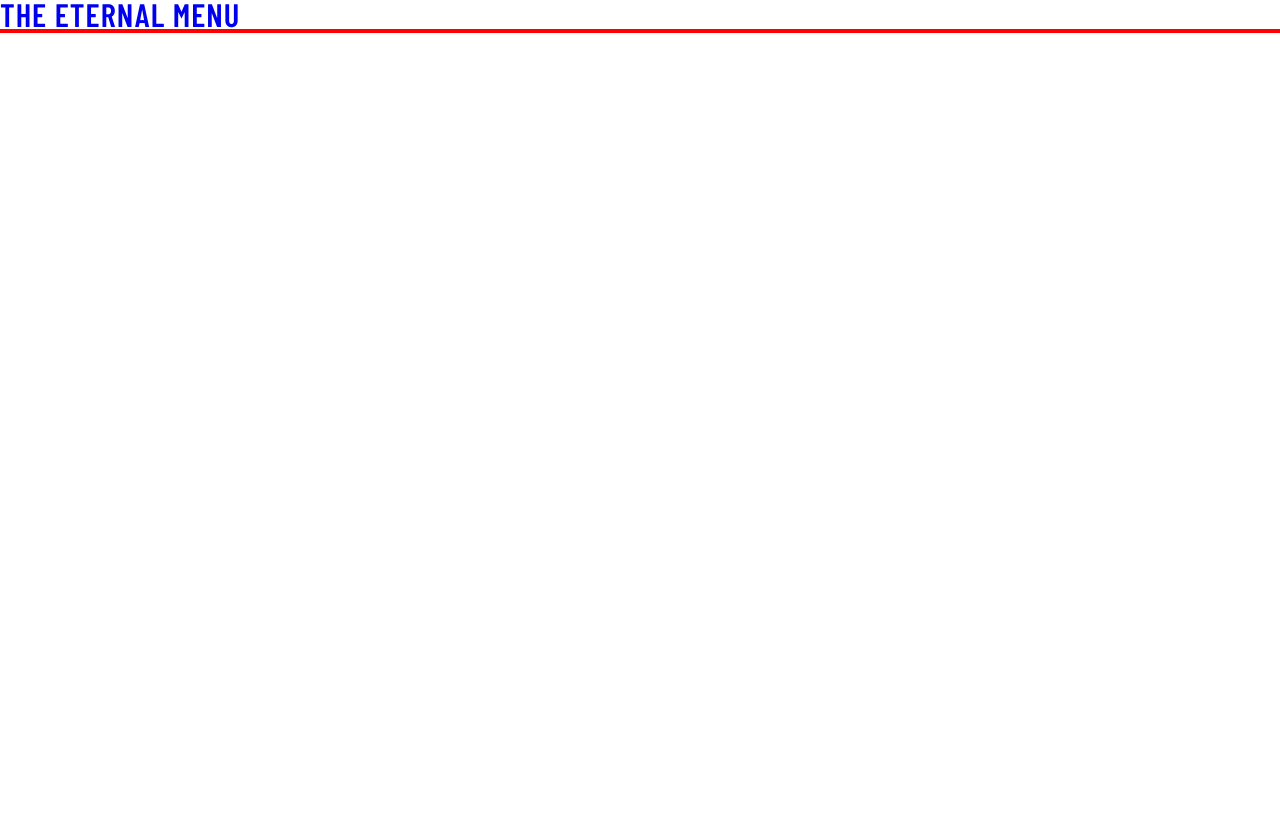
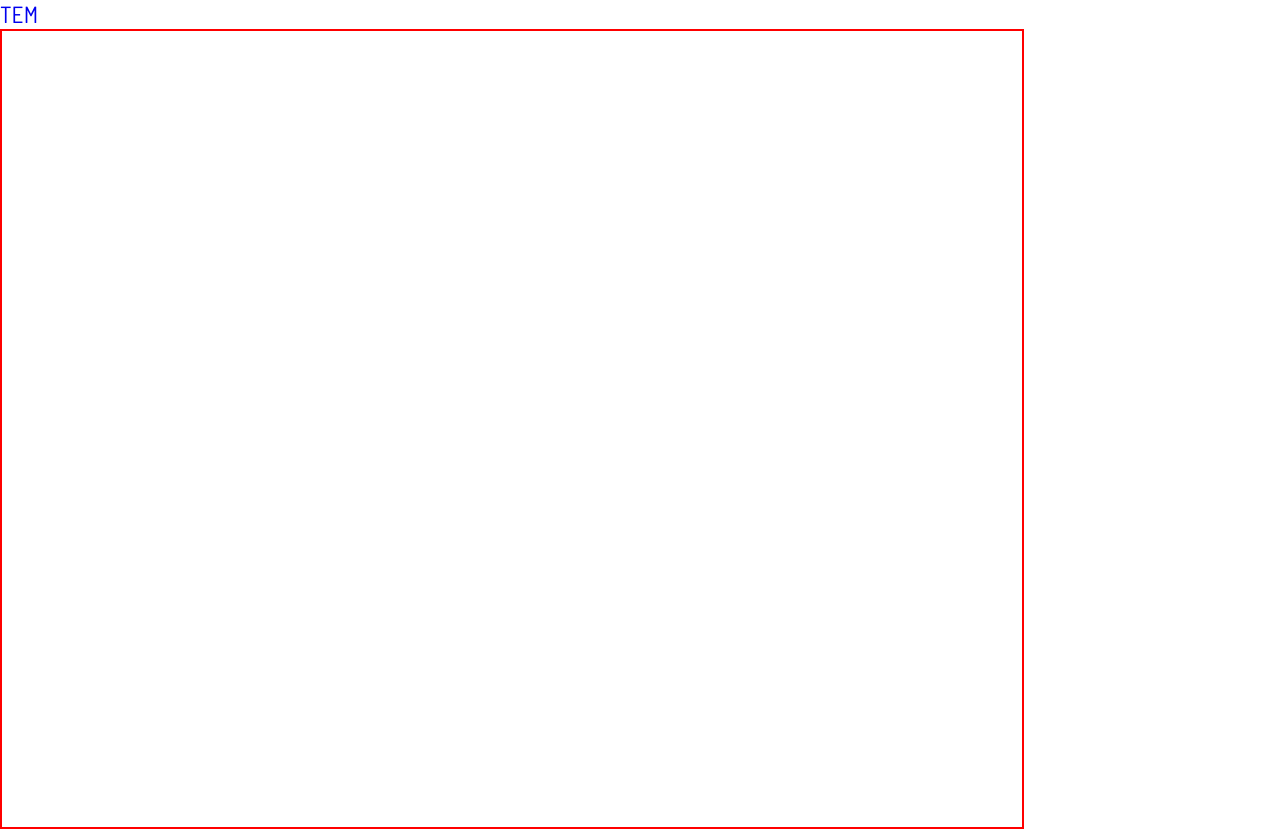
Before and after one commit to nadgerz/theEternalMenu, a React (Vite) app: page / in a window 1280 px wide. Before the commit the page ends 800 px from the top, so only its background shows below. Built offline with nearby package versions, Linux system fonts and the light colour scheme.

Commit message:
pulled <header> out of App, is now a component

```diff
--- a/src/App.js
+++ b/src/App.js
@@ -1,7 +1,9 @@
 import React from 'react';
 import ReactDOM from 'react-dom';
 // import { Router, Link } from '@reach/router';
-import { Link } from '@reach/router';
+// import { Link } from '@reach/router';
+
+import Header from './components/Header';
 // import FormikLogin from './Login';
 // import RecipeForm from './RecipeForm';
 import './assets/CSS/app.css';
@@ -14,14 +16,7 @@ const App = () => {
     // strictMode will warn you if you try to use a react feature they want to deprecate soon
     // will do nothing in production
     <React.StrictMode>
-      <header>
-        <nav className="burger-menu"></nav>
-        <div className="site-branding">
-          <Link to={'/'}>
-            <h1 className={'hidden'}>The Eternal Menu</h1>
-          </Link>
-        </div>
-      </header>
+      <Header />
 
       <main id={'main'}>
         {/*<Router>*/}
--- /dev/null
+++ b/src/assets/CSS/Header.css
@@ -0,0 +1 @@
+@import url('./styles.css');
--- a/src/assets/CSS/layout.css
+++ b/src/assets/CSS/layout.css
@@ -15,6 +15,8 @@ html {
 
 main {
   border: 2px solid red;
+  max-width: var(--main-width);
+  min-height: 100vh;
 }
 
 /* ------------------------------------------------------------------------- */
--- a/src/assets/CSS/styles.css
+++ b/src/assets/CSS/styles.css
@@ -33,6 +33,10 @@ html {
 /*      S H A R E D       */
 /* ------------------------------------------------------------------------- */
 
+.hidden {
+  display: none;
+}
+
 /*  B U T T O N S  */
 
 a.btn.primary,
--- /dev/null
+++ b/src/components/Header.js
@@ -0,0 +1,21 @@
+import { Link } from '@reach/router';
+import React from 'react';
+
+import '../assets/CSS/Header.css';
+
+const Header = () => {
+  return (
+    <header>
+      <nav className="main-menu">
+        <div className="site-branding">
+          <Link to={'/'}>
+            <h1 className={'hidden'}>The Eternal Menu</h1>
+            TEM
+          </Link>
+        </div>
+      </nav>
+    </header>
+  );
+};
+
+export default Header;
```
